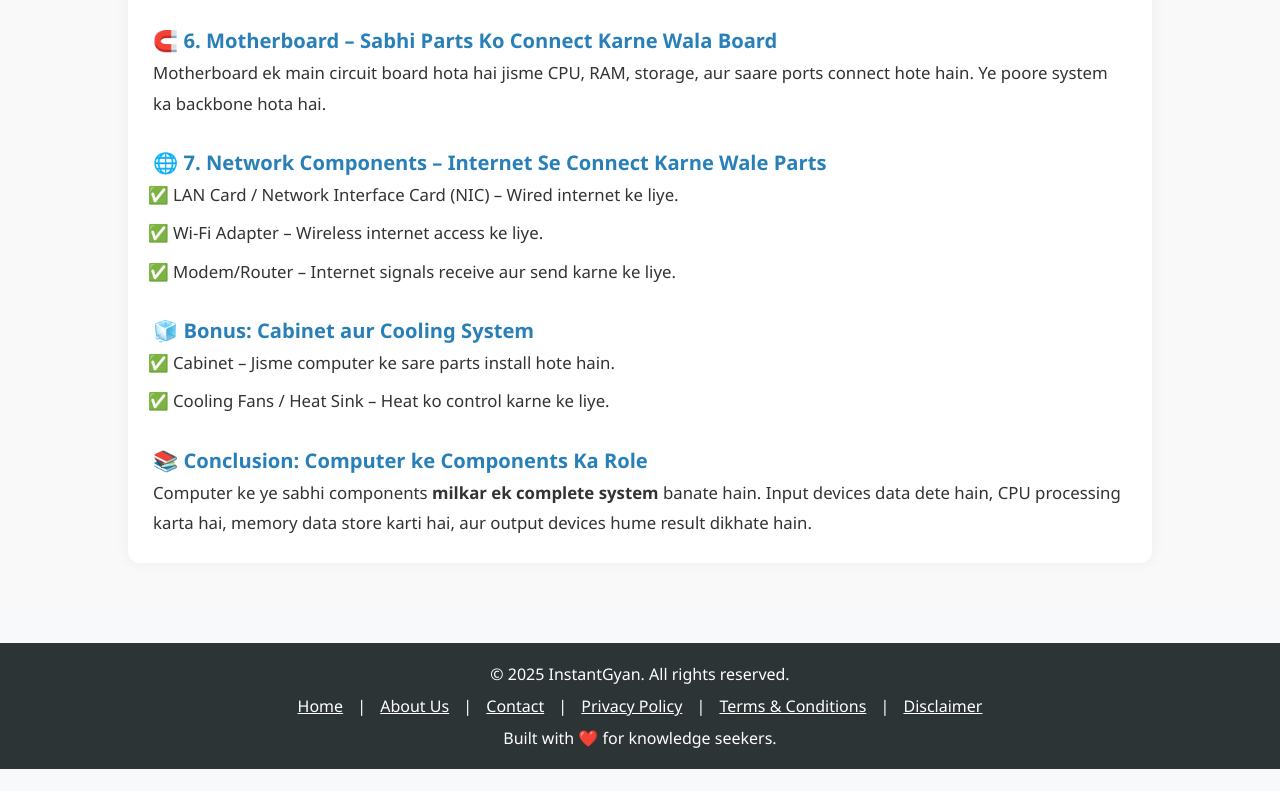
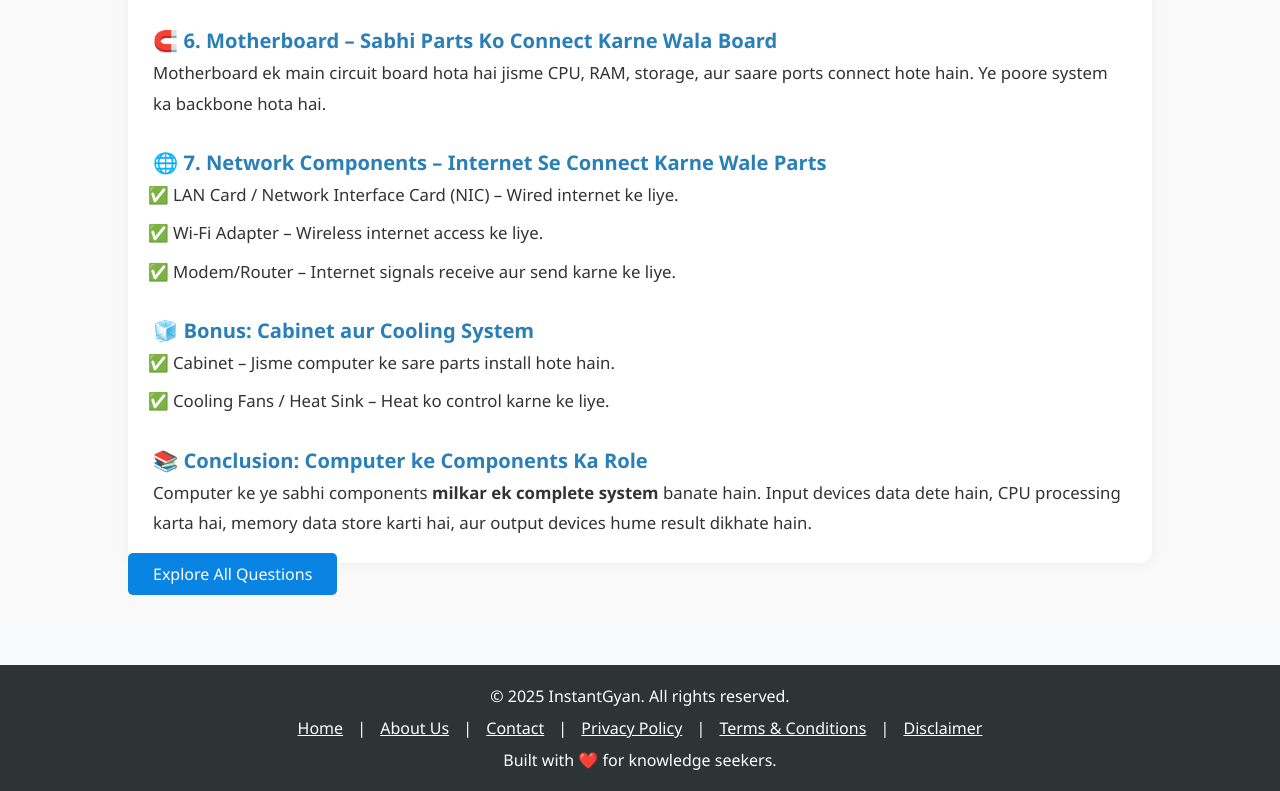
Before and after one commit to akashgaud9685/InstantGyan, a plain HTML site: page categories/What-are-the-components-of-a-computer.html in a window 1280 px wide. Shown: the part 1784-2575 px from the top of the page. Before the commit the page ends 2553 px from the top, so only its background shows below. Drawn offline with Linux system fonts and the light colour scheme.

Commit message:
updated all

```diff
--- a/categories/What-are-the-components-of-a-computer.html
+++ b/categories/What-are-the-components-of-a-computer.html
@@ -200,6 +200,7 @@
         <h3>📚 Conclusion: Computer ke Components Ka Role</h3>
         <p>Computer ke ye sabhi components <strong>milkar ek complete system</strong> banate hain. Input devices data dete hain, CPU processing karta hai, memory data store karti hai, aur output devices hume result dikhate hain.</p>
       </div>
+      <a href="../questions.html" class="btn">Explore All Questions</a>
     </div>
   </main>
 
```
Also changed, not shown: categories/what-is-ai.html (+1 -0 lines).
